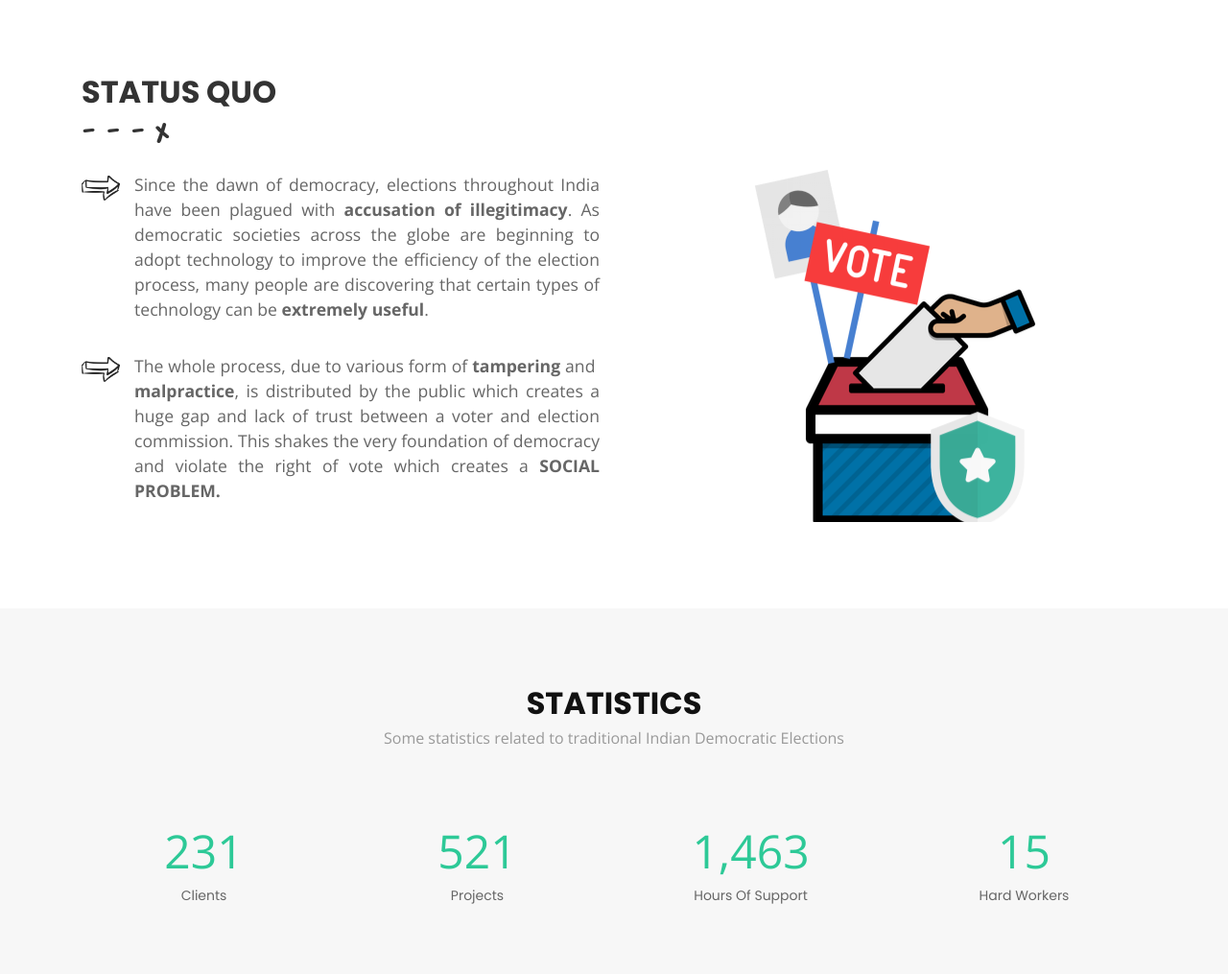
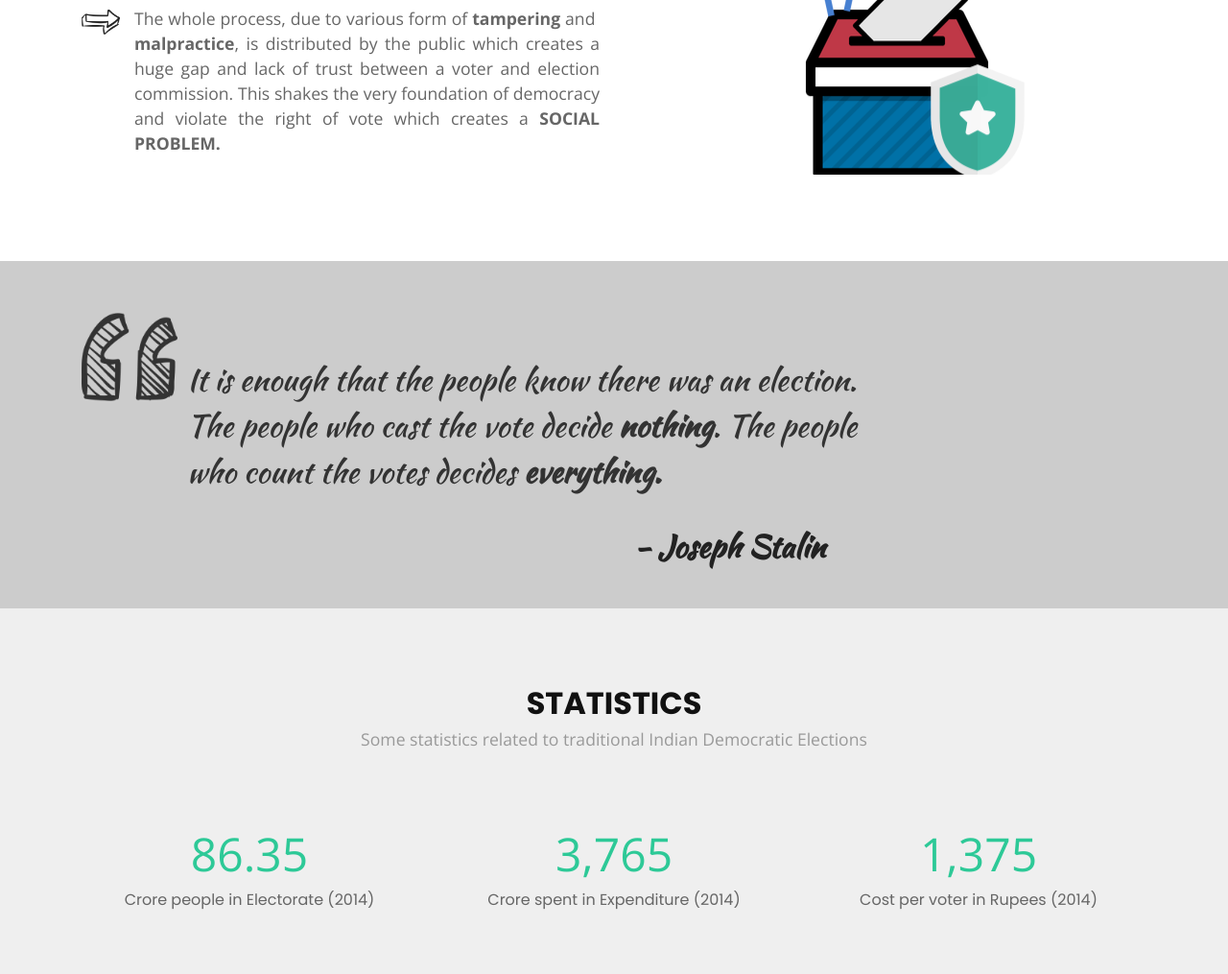
Before and after one commit to SecureMatdaan/Website, a plain HTML site: page index.html in a window 1280 px wide. Shown: the part 1245-2260 px from the top of the page at 96% size. Drawn offline with nearby package versions, Linux system fonts and the light colour scheme; some packages are replaced by stand-ins of ours.

Commit message:
Statistics added

```diff
--- a/css/style.css
+++ b/css/style.css
@@ -573,7 +573,7 @@ body.mobile-nav-active #mobile-nav-toggle {
 /* Facts Section
 --------------------------------*/
 #facts {
-  background: #f7f7f7;
+  background: #efefef;
   padding: 80px 0 60px 0;
 }
 
--- a/index.html
+++ b/index.html
@@ -43,7 +43,7 @@
       <nav id="nav-menu-container">
         <ul class="nav-menu">
           <li class="menu-active"><a href="#hero">Home</a></li>
-          <li><a href="#call-to-action">Status Quo</a></li>
+          <li><a href="#about">Status Quo</a></li>
           <li><a href="#services">Services</a></li>
           <li><a href="#portfolio">Portfolio</a></li>
           <li><a href="#team">Team</a></li>
@@ -78,25 +78,9 @@
       <!-- <img src="img/Custom/hands.png" alt="" width="100px;"> -->
       <h1 style="font-size:4em;font-family:Oswald;color:#F3FAB6;">Secure <B style="font-family:Kalam;font-size:1.2em;color:#FFF;"> मतदान</B></h1>
       <h2 style="font-family:Oswald;">PROTECTING YOUR &nbsp;<B style="color:#F3FAB6;">RIGHT TO VOTE</B></h2>
-      <a href="#call-to-action" class="btn-get-started" style="margin-top:-20px;">Click To Know More!!!</a>
+      <a href="#about" class="btn-get-started" style="margin-top:-20px;">Click To Know More!!!</a>
     </div>
   </section><!-- #hero -->
-
-  <!--==========================
-  Quote Section
-  ============================-->
-  <section id="call-to-action">
-    <div class="container wow fadeIn">
-      <div class="row">
-        <div class="col-lg-9 text-center text-lg-left" style="margin-bottom:-70px;margin-top:-30px;">
-          <img src="img/Custom/quotes.png" alt="" width="100px;">
-          <p class="cta-text" style="font-family:Kaushan Script; font-size:2rem;color:#333;padding-left:110px;margin-top:-50px"> It is enough that the people know there was an election. The people who cast the vote decide <B>nothing</B>. The people who count the votes decides <B>everything.</B></p>
-          <p class="cta-text" align="right" style="font-family:Kaushan Script; font-size:2rem; padding-right:50px;color:#222;"><B>- Joseph Stalin</B></p>
-        </div>
-      </div>
-
-    </div>
-  </section><!-- #Quote -->
 
   <main id="main">
 
@@ -131,36 +115,45 @@
     </section><!-- #about -->
 
     <!--==========================
+    Quote Section
+    ============================-->
+    <section id="call-to-action">
+      <div class="container wow fadeIn">
+        <div class="row">
+          <div class="col-lg-9 text-center text-lg-left" style="margin-bottom:-70px;margin-top:-30px;">
+            <img src="img/Custom/quotes.png" alt="" width="100px;">
+            <p class="cta-text" style="font-family:Kaushan Script; font-size:2rem;color:#333;padding-left:110px;margin-top:-50px"> It is enough that the people know there was an election. The people who cast the vote decide <B>nothing</B>. The people who count the votes decides <B>everything.</B></p>
+            <p class="cta-text" align="right" style="font-family:Kaushan Script; font-size:2rem; padding-right:50px;color:#222;"><B>- Joseph Stalin</B></p>
+          </div>
+        </div>
+
+      </div>
+    </section><!-- #Quote -->
+
+    <!--==========================
       Facts Section
     ============================-->
     <section id="facts">
       <div class="container wow fadeIn">
         <div class="section-header">
           <h3 class="section-title">STATISTICS</h3>
-          <p class="section-description">Some statistics related to traditional Indian Democratic Elections</p>
+          <p class="section-description" style="font-size:1.1em;">Some statistics related to traditional Indian Democratic Elections</p>
         </div>
         <div class="row counters">
-
-  				<div class="col-lg-3 col-6 text-center">
-            <span data-toggle="counter-up">232</span>
-            <p>Clients</p>
+  				<div class="col-lg-4 col-3 text-center">
+            <span data-toggle="counter-up">86.35</span>
+            <p style="font-size:1em;">Crore people in Electorate (2014)</p>
   				</div>
 
-          <div class="col-lg-3 col-6 text-center">
-            <span data-toggle="counter-up">521</span>
-            <p>Projects</p>
+          <div class="col-lg-4 col-3 text-center">
+            <span data-toggle="counter-up">3,765</span>
+            <p style="font-size:1em;">Crore spent in Expenditure (2014)</p>
   				</div>
 
-          <div class="col-lg-3 col-6 text-center">
-            <span data-toggle="counter-up">1,463</span>
-            <p>Hours Of Support</p>
+          <div class="col-lg-4 col-3 text-center">
+            <span data-toggle="counter-up">1,375</span>
+            <p style="font-size:1em;">Cost per voter in Rupees (2014)</p>
   				</div>
-
-          <div class="col-lg-3 col-6 text-center">
-            <span data-toggle="counter-up">15</span>
-            <p>Hard Workers</p>
-  				</div>
-
   			</div>
 
       </div>
```
